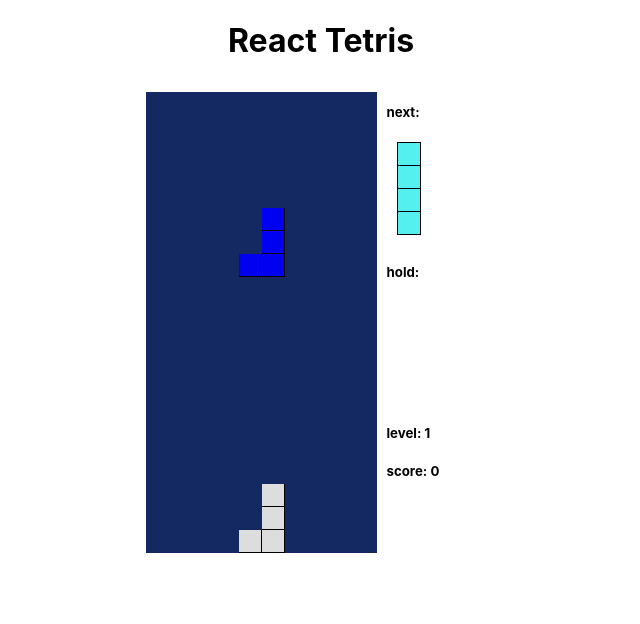
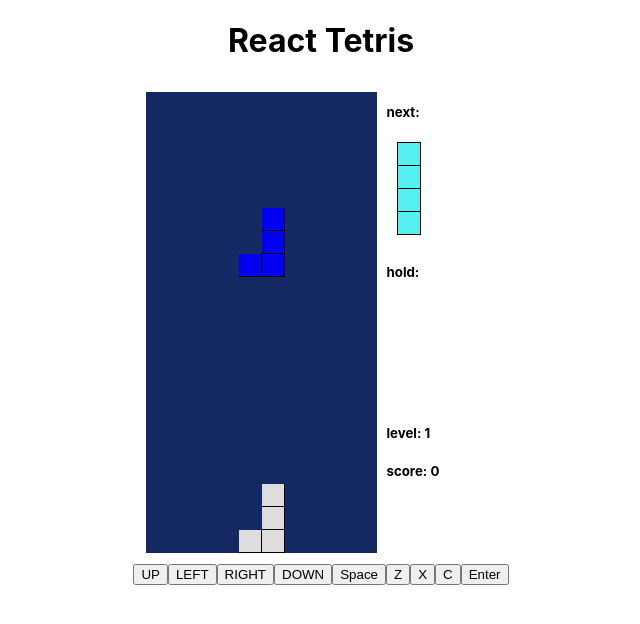
Before and after one commit to Rafe/react-tetris, a React (Create React App) app: page / in a window 1280 px wide. Shown: the top 624 px of the page, without its empty margins (319-959 px from the left). Built offline with nearby package versions, Linux system fonts and the light colour scheme.

Commit message:
feat: add controller buttons

```diff
--- a/src/App.tsx
+++ b/src/App.tsx
@@ -505,14 +505,15 @@ const Preview = ({ type }: { type: PieceType | null }) => {
 
 function App() {
   const {
+    bindController,
+    controller,
+    gameLoop,
     gameState,
-    gameLoop,
-    bindController,
+    holdPieceType,
     level,
+    nextPieceType,
     score,
-    nextPieceType,
-    holdPieceType,
-    viewMatrix,
+    viewMatrix
   } = useGame(state => state , shallow)
 
   useEffect(gameLoop, [gameLoop, gameState, level])
@@ -540,6 +541,17 @@ function App() {
           <h5>score: {score}</h5>
         </div>
       </Container>
+      <div>
+        <button onClick={() => controller.ArrowUp()}>UP</button>
+        <button onClick={() => controller.ArrowLeft()}>LEFT</button>
+        <button onClick={() => controller.ArrowRight()}>RIGHT</button>
+        <button onClick={() => controller.ArrowDown()}>DOWN</button>
+        <button onClick={() => controller.Space()}>Space</button>
+        <button onClick={() => controller.KeyZ()}>Z</button>
+        <button onClick={() => controller.KeyX()}>X</button>
+        <button onClick={() => controller.KeyC()}>C</button>
+        <button onClick={() => controller.Enter()}>Enter</button>
+      </div>
     </Wrapper>
   );
 }
```
